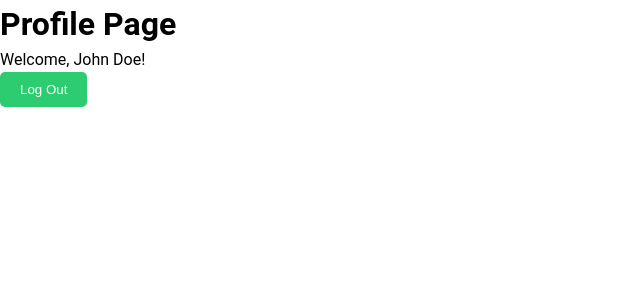
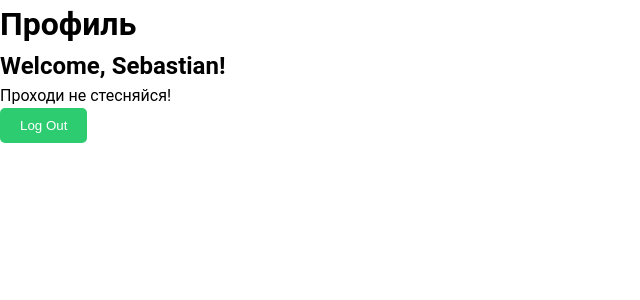
Before and after one commit to AndStrel/TemplateRepo, a React (Vite) app: page / in a window 1280 px wide. Both pictures are taken after a click on the button "Log In". Shown: the top 300 px of the page, without its empty margins (0-640 px from the left). Built offline with nearby package versions, Linux system fonts and the light colour scheme.

Commit message:
Разделен ProfilePage

```diff
--- a/src/components/ui/pages/index.ts
+++ b/src/components/ui/pages/index.ts
@@ -1,2 +1,2 @@
 export * from './homePage';
-// export * from './profilePage';
+export * from './profilePage';
--- /dev/null
+++ b/src/components/ui/pages/profilePage/index.ts
@@ -0,0 +1,2 @@
+export { ProfilePageUI } from './profilePageUI';
+export type { ProfilePageUIProps } from './type';
--- /dev/null
+++ b/src/components/ui/pages/profilePage/profilePageUI.tsx
@@ -0,0 +1,20 @@
+import { Button } from '../../../button';
+import { ProfilePageUIProps } from './type';
+
+export const ProfilePageUI: React.FC<ProfilePageUIProps> = ({
+  title,
+  description,
+  name,
+  handleLogout,
+}) => {
+  return (
+    <div>
+      <h1>{title}</h1>
+      <h2>Welcome, {name}!</h2>
+      <p>{description}</p>
+      <Button variant="secondary" onClick={handleLogout}>
+        Log Out
+      </Button>
+    </div>
+  );
+};
--- /dev/null
+++ b/src/components/ui/pages/profilePage/type.ts
@@ -0,0 +1,6 @@
+export type ProfilePageUIProps = {
+  title?: string;
+  description?: string;
+  name?: string;
+  handleLogout: () => void;
+};
--- a/src/pages/homePage/homePage.tsx
+++ b/src/pages/homePage/homePage.tsx
@@ -10,7 +10,7 @@ export const HomePage: React.FC = () => {
   const { isAuthenticated } = useAppSelector((state: RootState) => state.auth);
 
   const handleLogin = () => {
-    dispatch(login({ name: 'John Doe', email: 'johndoe@example.com' }));
+    dispatch(login({ name: 'Sebastian', email: 'Sebastian@mail.ru' }));
   };
   // Если пользователь уже авторизован, перенаправляем его на страницу профиля
   useEffect(() => {
--- a/src/pages/profilePage/profilePage.tsx
+++ b/src/pages/profilePage/profilePage.tsx
@@ -1,8 +1,8 @@
 import { logout } from '../../store/slices/authSlice';
-import { Button } from '../../components';
 import { useNavigate } from 'react-router-dom';
 import { RootState, useAppDispatch, useAppSelector } from '../../store/store';
 import { useEffect } from 'react';
+import { ProfilePageUI } from '../../components/ui/pages';
 
 export const ProfilePage: React.FC = () => {
   const dispatch = useAppDispatch();
@@ -23,12 +23,11 @@ export const ProfilePage: React.FC = () => {
   }, [isAuthenticated, navigate]);
 
   return (
-    <div>
-      <h1>Profile Page</h1>
-      <p>Welcome, {user?.name}!</p>
-      <Button variant="secondary" onClick={handleLogout}>
-        Log Out
-      </Button>
-    </div>
+    <ProfilePageUI
+      title="Профиль"
+      description="Проходи не стесняйся!"
+      name={user?.name}
+      handleLogout={handleLogout}
+    />
   );
 };
```
